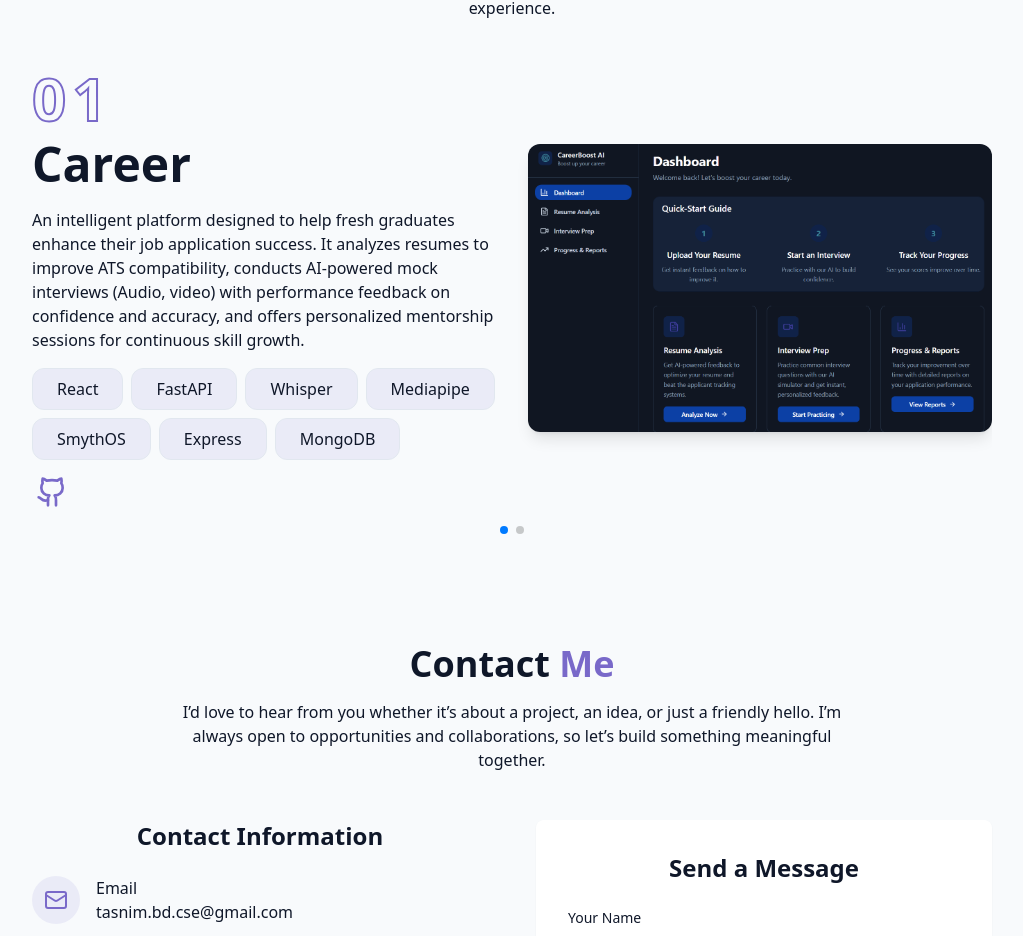
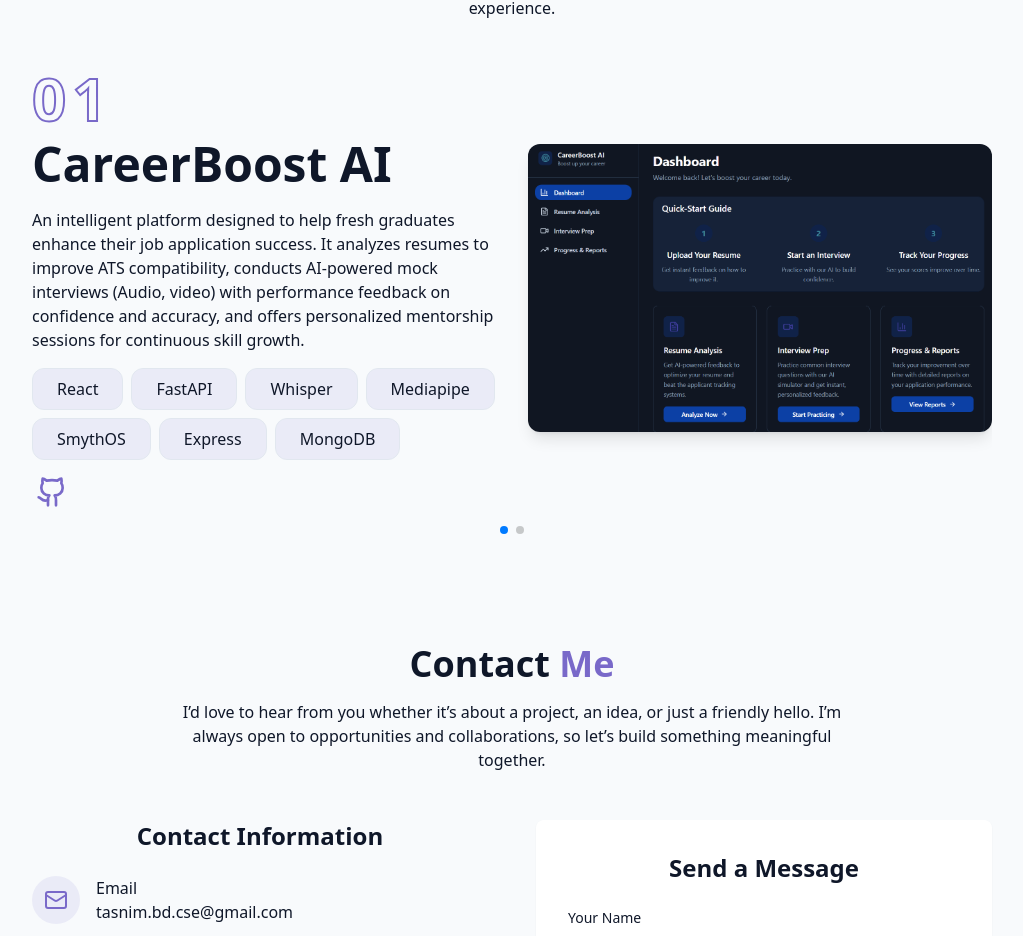
Before and after one commit to TasnimurRahmanShakir/Portfolio, a React (Vite) app: page / in a window 1280 px wide. Shown: the part 2470-3406 px from the top of the page, without its empty margins (128-1151 px from the left). Built offline with nearby package versions, Linux system fonts and the light colour scheme.

Commit message:
Update Projects.jsx

```diff
--- a/src/Components/Projects.jsx
+++ b/src/Components/Projects.jsx
@@ -13,7 +13,7 @@ import { cn } from "@/lib/utils";
 const projects = [
   {
     id: "01",
-    title: "Career",
+    title: "CareerBoost AI",
     description:
       " An intelligent platform designed to help fresh graduates enhance their job application success. It analyzes resumes to improve ATS compatibility, conducts AI-powered mock interviews (Audio, video) with performance feedback on confidence and accuracy, and offers personalized mentorship sessions for continuous skill growth.",
     tech: ["React", "FastAPI", "Whisper", "Mediapipe", "SmythOS", "Express", "MongoDB"],
```
